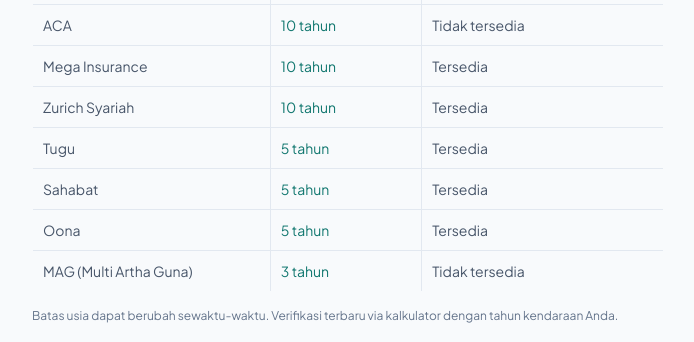
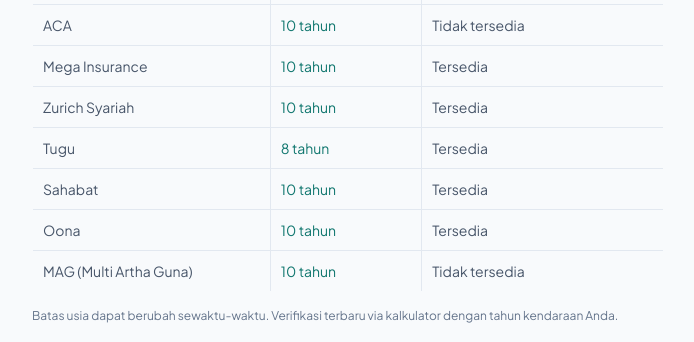
Before and after one commit to abuauf4/Jasa-proteksi, a Next.js app: page /asuransi-mobil-bekas in a window 1280 px wide. Shown: the part 860-1202 px from the top of the page, without its empty margins (292-986 px from the left). Built offline with nearby package versions, Linux system fonts and the light colour scheme; no server answers; the database is empty.

Commit message:
fix: remove catatan note dari tentang-kami, update batas All Risk semua partner 10 tahun kecuali Tugu 8 tahun

```diff
--- a/src/app/api/admin/partners/seed/route.ts
+++ b/src/app/api/admin/partners/seed/route.ts
@@ -42,7 +42,7 @@ export async function POST(request: NextRequest) {
         modifier: 1.0,
         addonModifier: 1.0,
         adminFee: 50000,
-        bengkelResmiMaxYears: 3,
+        bengkelResmiMaxYears: 10,
         description: "Multi Artha Guna - Broker asuransi dengan jaringan luas",
         sortOrder: 2,
       },
@@ -89,26 +89,26 @@ export async function POST(request: NextRequest) {
         name: "Tugu",
         slug: "tugu",
         status: "active",
-        benefits: JSON.stringify(["Bantuan Claim", "Jaringan Bengkel Luas", "Bengkel Resmi 5 Tahun"]),
+        benefits: JSON.stringify(["Bantuan Claim", "Jaringan Bengkel Luas", "Bengkel Resmi 8 Tahun"]),
         facilities: JSON.stringify(["Free derek", "Layanan call 24 jam"]),
         modifier: 1.0,
         addonModifier: 1.0,
         adminFee: 50000,
-        bengkelResmiMaxYears: 5,
-        description: "Tugu Insurance - Asuransi kendaraan dengan bengkel resmi 5 tahun",
+        bengkelResmiMaxYears: 8,
+        description: "Tugu Insurance - Asuransi kendaraan dengan bengkel resmi 8 tahun",
         sortOrder: 7,
       },
       {
         name: "Sahabat",
         slug: "sahabat",
         status: "active",
-        benefits: JSON.stringify(["Bantuan Claim", "Jaringan Bengkel Luas", "Bengkel Resmi 5 Tahun"]),
+        benefits: JSON.stringify(["Bantuan Claim", "Jaringan Bengkel Luas", "Bengkel Resmi 10 Tahun"]),
         facilities: JSON.stringify(["Free derek", "Layanan call 24 jam"]),
         modifier: 1.0,
         addonModifier: 1.0,
         adminFee: 50000,
-        bengkelResmiMaxYears: 5,
-        description: "Sahabat Insurance - Asuransi kendaraan terjangkau dengan bengkel resmi 5 tahun",
+        bengkelResmiMaxYears: 10,
+        description: "Sahabat Insurance - Asuransi kendaraan terjangkau dengan bengkel resmi 10 tahun",
         sortOrder: 8,
       },
       {
@@ -120,7 +120,7 @@ export async function POST(request: NextRequest) {
         modifier: 1.0,
         addonModifier: 1.0,
         adminFee: 50000,
-        bengkelResmiMaxYears: 5,
+        bengkelResmiMaxYears: 10,
         description: "Oona Insurance - Asuransi digital yang modern",
         sortOrder: 5,
       },
--- a/src/app/asuransi-mobil-bekas/page.tsx
+++ b/src/app/asuransi-mobil-bekas/page.tsx
@@ -26,7 +26,7 @@ export default async function Page() {
   const faqs = [
     { q: "Mobil 15 tahun bisa diasuransikan?", a: "Untuk All Risk, mobil berusia 15 tahun sudah melebihi batas maksimal seluruh partner kami (tertinggi 10 tahun). Namun Anda masih bisa mengambil perlindungan TLO yang umumnya menerima kendaraan dengan usia lebih panjang. Cek via kalkulator dengan tahun kendaraan Anda." },
     { q: "Apakah perlu survey kendaraan?", a: "Untuk kendaraan berusia lanjut atau bernilai tinggi, partner asuransi dapat meminta survey kondisi kendaraan sebelum menerbitkan polis. Hal ini untuk memastikan kondisi aktual kendaraan sesuai dengan nilai pertanggungan." },
-    { q: "Berapa batas maksimal All Risk?", a: "Batas tertinggi All Risk di antara partner Jasa Proteksi adalah 10 tahun (Sinarmas, ACA, Mega, Zurich Syariah). Tugu, Sahabat, dan Oona menerima hingga 5 tahun, sedangkan MAG paling ketat di 3 tahun. Bila usia mobil melebihi batas, opsi yang tersedia adalah TLO." },
+    { q: "Berapa batas maksimal All Risk?", a: "Batas tertinggi All Risk di antara partner Jasa Proteksi adalah 10 tahun (Sinarmas, ACA, Mega, Zurich Syariah, Sahabat, Oona, MAG). Tugu menerima hingga 8 tahun. Bila usia mobil melebihi batas, opsi yang tersedia adalah TLO." },
   ];
 
   const related = [
@@ -73,10 +73,10 @@ export default async function Page() {
             <tr><td className="p-2.5 border-b border-[#E2E8F0]">ACA</td><td className="p-2.5 border-b border-[#E2E8F0] border-l text-[#0F766E]">10 tahun</td><td className="p-2.5 border-b border-[#E2E8F0] border-l text-[#475569]">Tidak tersedia</td></tr>
             <tr><td className="p-2.5 border-b border-[#E2E8F0]">Mega Insurance</td><td className="p-2.5 border-b border-[#E2E8F0] border-l text-[#0F766E]">10 tahun</td><td className="p-2.5 border-b border-[#E2E8F0] border-l text-[#475569]">Tersedia</td></tr>
             <tr><td className="p-2.5 border-b border-[#E2E8F0]">Zurich Syariah</td><td className="p-2.5 border-b border-[#E2E8F0] border-l text-[#0F766E]">10 tahun</td><td className="p-2.5 border-b border-[#E2E8F0] border-l text-[#475569]">Tersedia</td></tr>
-            <tr><td className="p-2.5 border-b border-[#E2E8F0]">Tugu</td><td className="p-2.5 border-b border-[#E2E8F0] border-l text-[#0F766E]">5 tahun</td><td className="p-2.5 border-b border-[#E2E8F0] border-l text-[#475569]">Tersedia</td></tr>
-            <tr><td className="p-2.5 border-b border-[#E2E8F0]">Sahabat</td><td className="p-2.5 border-b border-[#E2E8F0] border-l text-[#0F766E]">5 tahun</td><td className="p-2.5 border-b border-[#E2E8F0] border-l text-[#475569]">Tersedia</td></tr>
-            <tr><td className="p-2.5 border-b border-[#E2E8F0]">Oona</td><td className="p-2.5 border-b border-[#E2E8F0] border-l text-[#0F766E]">5 tahun</td><td className="p-2.5 border-b border-[#E2E8F0] border-l text-[#475569]">Tersedia</td></tr>
-            <tr><td className="p-2.5">MAG (Multi Artha Guna)</td><td className="p-2.5 border-l text-[#0F766E]">3 tahun</td><td className="p-2.5 border-l text-[#475569]">Tidak tersedia</td></tr>
+            <tr><td className="p-2.5 border-b border-[#E2E8F0]">Tugu</td><td className="p-2.5 border-b border-[#E2E8F0] border-l text-[#0F766E]">8 tahun</td><td className="p-2.5 border-b border-[#E2E8F0] border-l text-[#475569]">Tersedia</td></tr>
+            <tr><td className="p-2.5 border-b border-[#E2E8F0]">Sahabat</td><td className="p-2.5 border-b border-[#E2E8F0] border-l text-[#0F766E]">10 tahun</td><td className="p-2.5 border-b border-[#E2E8F0] border-l text-[#475569]">Tersedia</td></tr>
+            <tr><td className="p-2.5 border-b border-[#E2E8F0]">Oona</td><td className="p-2.5 border-b border-[#E2E8F0] border-l text-[#0F766E]">10 tahun</td><td className="p-2.5 border-b border-[#E2E8F0] border-l text-[#475569]">Tersedia</td></tr>
+            <tr><td className="p-2.5">MAG (Multi Artha Guna)</td><td className="p-2.5 border-l text-[#0F766E]">10 tahun</td><td className="p-2.5 border-l text-[#475569]">Tidak tersedia</td></tr>
           </tbody>
         </table>
       </div>
--- a/src/app/faktor-premi-asuransi-mobil/page.tsx
+++ b/src/app/faktor-premi-asuransi-mobil/page.tsx
@@ -78,7 +78,7 @@ export default async function Page() {
         <h2 className="text-base font-bold text-[#0F172A] mb-1">2. Tahun Kendaraan (Usia)</h2>
         <p className="text-sm text-[#475569] leading-relaxed">
           Usia kendaraan berdampak dua hal: kelayakan All Risk dan loading rate. Sebagian partner hanya menerima
-          All Risk hingga usia tertentu (mis. MAG 3 tahun, Tugu/Sahabat/Oona 5 tahun, Sinarmas/ACA/Mega/Zurich 10
+          All Risk hingga usia tertentu (mis. Tugu 8 tahun, Sinarmas/ACA/Mega/Zurich/Sahabat/Oona/MAG 10
           tahun). Kendaraan yang lebih tua juga dapat dikenakan loading rate tambahan karena risiko kerusakan
           dianggap meningkat.
         </p>
--- a/src/app/perbedaan-all-risk-dan-tlo/page.tsx
+++ b/src/app/perbedaan-all-risk-dan-tlo/page.tsx
@@ -116,10 +116,10 @@ export default async function Page() {
             <tr><td className="p-2.5 border-b border-[#E2E8F0]">ACA</td><td className="p-2.5 border-b border-[#E2E8F0] border-l">10 tahun</td></tr>
             <tr><td className="p-2.5 border-b border-[#E2E8F0]">Mega Insurance</td><td className="p-2.5 border-b border-[#E2E8F0] border-l">10 tahun</td></tr>
             <tr><td className="p-2.5 border-b border-[#E2E8F0]">Zurich Syariah</td><td className="p-2.5 border-b border-[#E2E8F0] border-l">10 tahun</td></tr>
-            <tr><td className="p-2.5 border-b border-[#E2E8F0]">Tugu</td><td className="p-2.5 border-b border-[#E2E8F0] border-l">5 tahun</td></tr>
-            <tr><td className="p-2.5 border-b border-[#E2E8F0]">Sahabat</td><td className="p-2.5 border-b border-[#E2E8F0] border-l">5 tahun</td></tr>
-            <tr><td className="p-2.5 border-b border-[#E2E8F0]">Oona</td><td className="p-2.5 border-b border-[#E2E8F0] border-l">5 tahun</td></tr>
-            <tr><td className="p-2.5">MAG (Multi Artha Guna)</td><td className="p-2.5 border-l">3 tahun</td></tr>
+            <tr><td className="p-2.5 border-b border-[#E2E8F0]">Tugu</td><td className="p-2.5 border-b border-[#E2E8F0] border-l">8 tahun</td></tr>
+            <tr><td className="p-2.5 border-b border-[#E2E8F0]">Sahabat</td><td className="p-2.5 border-b border-[#E2E8F0] border-l">10 tahun</td></tr>
+            <tr><td className="p-2.5 border-b border-[#E2E8F0]">Oona</td><td className="p-2.5 border-b border-[#E2E8F0] border-l">10 tahun</td></tr>
+            <tr><td className="p-2.5">MAG (Multi Artha Guna)</td><td className="p-2.5 border-l">10 tahun</td></tr>
           </tbody>
         </table>
       </div>
--- a/src/app/tentang-kami/page.tsx
+++ b/src/app/tentang-kami/page.tsx
@@ -6,7 +6,7 @@ import { SiteFooter } from "@/components/site/SiteFooter";
 import { MobileStickyCTA } from "@/components/site/MobileStickyCTA";
 import { Container, Section, SectionHeader, Card } from "@/components/site/primitives";
 import { Button } from "@/components/site/Button";
-import { ShieldAlert, Mail, MessageCircle, Phone, MapPin, Calculator } from "lucide-react";
+import { Mail, MessageCircle, Phone, MapPin, Calculator } from "lucide-react";
 import { buildWhatsAppLink } from "@/lib/format";
 
 export const revalidate = 300;
@@ -95,15 +95,7 @@ export default async function TentangKamiPage() {
                   dan ketentuan pertanggungan diterbitkan oleh perusahaan asuransi terkait.
                 </p>
 
-                <div className="rounded-xl bg-[#FFFBEB] border border-[#FDE68A] p-4 flex items-start gap-3">
-                  <ShieldAlert className="h-5 w-5 text-[#92400E] flex-shrink-0 mt-0.5" aria-hidden />
-                  <p className="text-sm text-[#92400E] leading-relaxed">
-                    <strong>Catatan:</strong> Informasi status badan usaha, nomor izin, dan
-                    mitra resmi akan ditambahkan setelah tersedia dan terverifikasi. Logo
-                    perusahaan asuransi hanya ditampilkan jika hubungan kerja sama telah
-                    dikonfirmasi.
-                  </p>
-                </div>
+
               </Card>
 
               {contactItems.length > 0 && (
--- a/src/lib/products.ts
+++ b/src/lib/products.ts
@@ -39,7 +39,7 @@ export const products: InsuranceProduct[] = [
       "Tanggung jawab pihak ketiga",
       "Kerusakan akibat huru-hara",
       "Asuransi Mobil Listrik tersedia",
-      "Bengkel resmi partner (3-10 tahun)",
+      "Bengkel resmi partner (8-10 tahun)",
       "Klaim cashless & reimbursement",
     ],
     highlights: [
```
